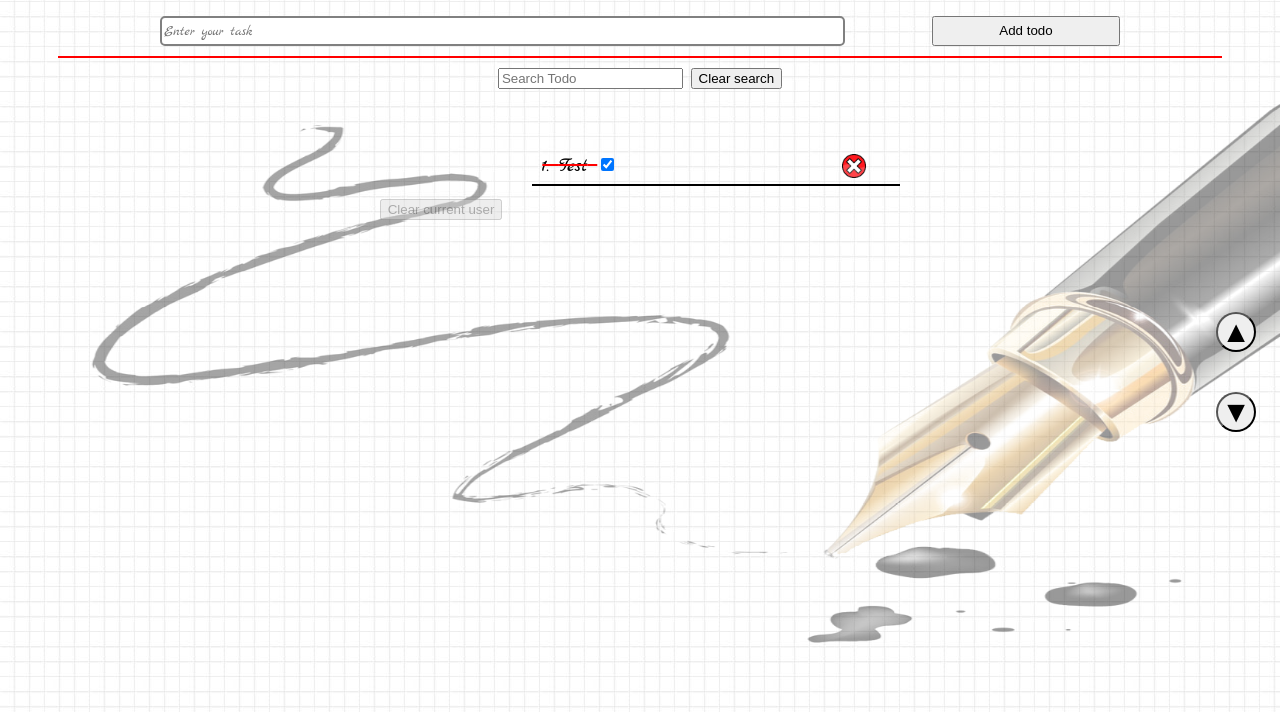
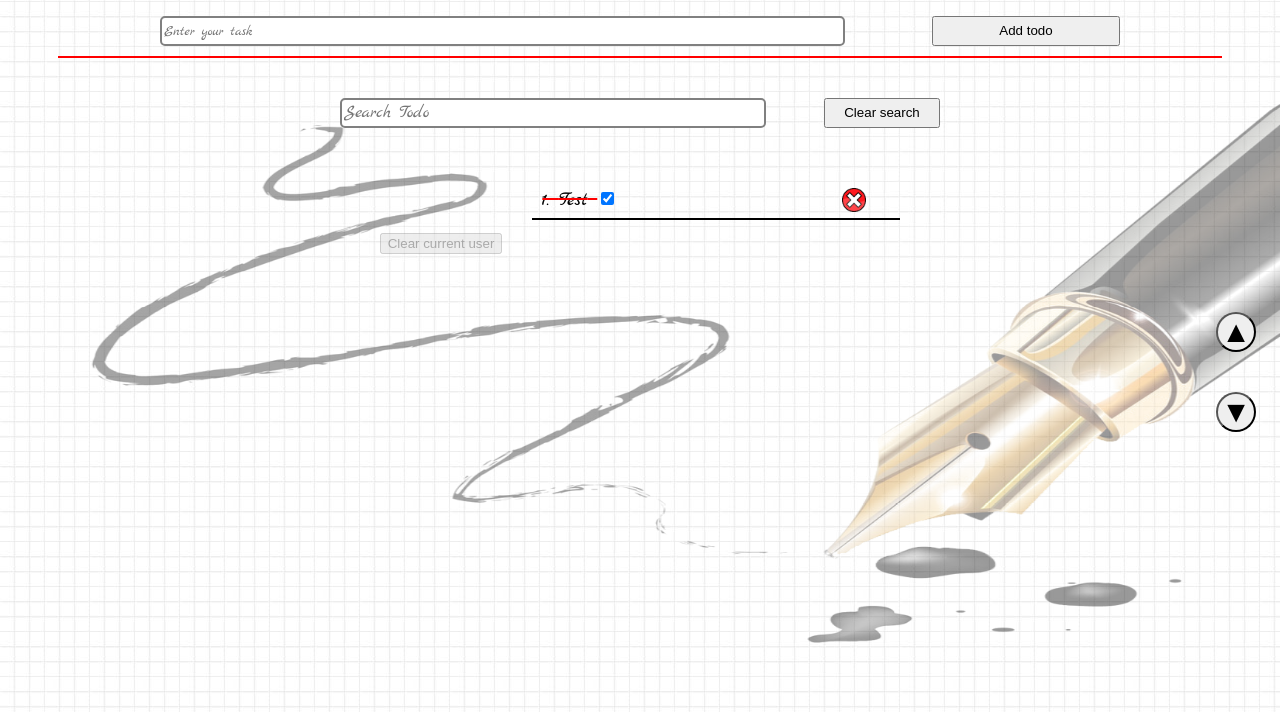
Before and after one commit to frontenddevproject/HomeWork26_TODO_JS_-F25-, a plain HTML site: page index.html in a window 1280 px wide. Shown: the part 88-800 px from the top of the page. Drawn offline with Linux system fonts and the light colour scheme; no server answers.

Commit message:
added changes to Search block

```diff
--- a/css/styles.css
+++ b/css/styles.css
@@ -51,7 +51,7 @@ main{
    padding: 5px 10px;
    font-size: 20px;
 }
-#todo-creation{
+#todo-creation, #todo-search{
    width:90%;
    font-family: 'Marck Script', cursive;
    font-size: 18px;
@@ -67,7 +67,7 @@ main{
    font-size: 14px;
 }
 
-.input-container{
+.input-container, .search-container{
    width:80%;
    height: 30px;
    min-width: 250px;
@@ -76,6 +76,16 @@ main{
    gap:20px;
    margin: auto;
 }
+.search-container{
+   width:50%;
+   height: 30px;
+   min-width: 250px;
+   display: grid;
+   grid-template-columns: 2fr 0.5fr;
+   gap:20px;
+   margin: 30px auto 15px;
+}
+
 .line{
    width:97%;
    height: 2px;
@@ -122,5 +132,5 @@ main{
    grid-template-columns: 1fr 3fr;
    justify-content: center;
    gap: 30px;
-   margin: 50px 0;
+   margin: 30px 0;
 }
```
